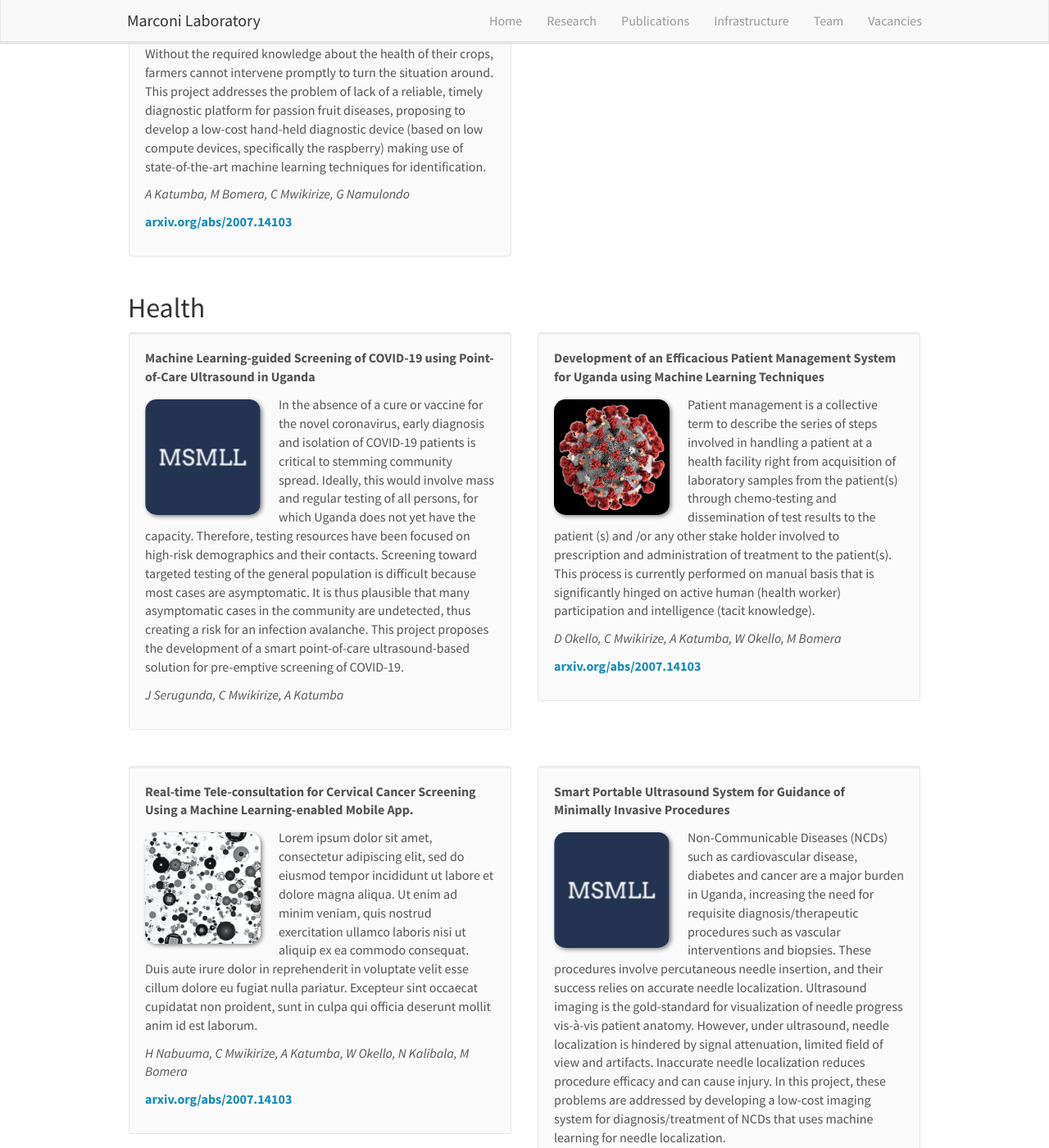
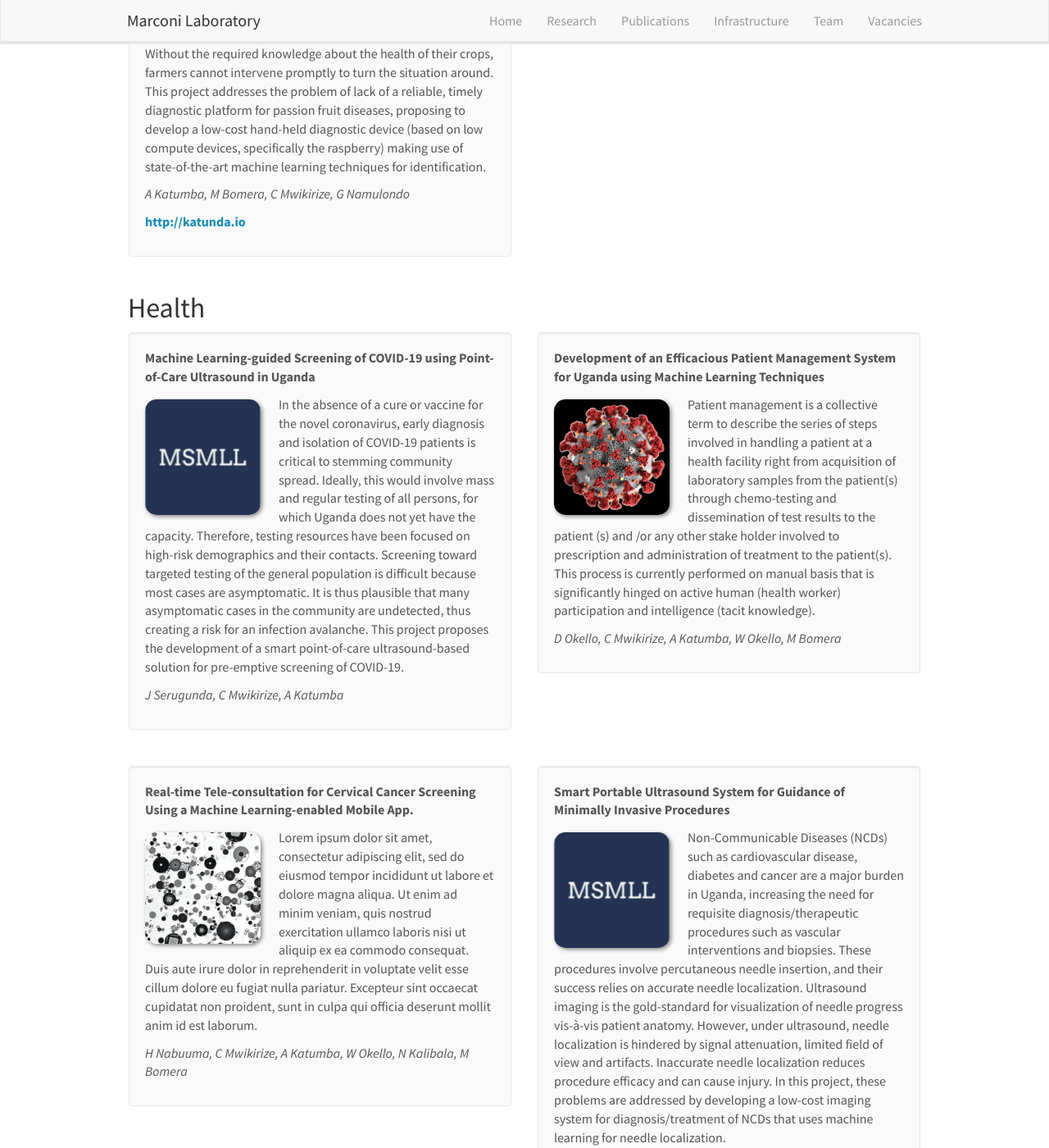
Before and after one commit to msmll/site, a Jekyll site: the page built from _pages/research.md, in a window 1280 px wide and 1400 px high, scrolled down 492 px. Shown: the whole window at 82% size. Built offline with Jekyll 4.4.1, drawn with Linux system fonts in a browser that asks for light colours; nearby versions of some CDN libraries.

Commit message:
Update katunda website

```diff
--- a/_data/agriculture.yml
+++ b/_data/agriculture.yml
@@ -3,7 +3,7 @@
   description: Pests and diseases pose a key challenge to passion fruit farmers across the country. They lead to loss of investment as yields reduce and losses increases. As the majority of the farmers, including passion fruit farmers, in the country are smallholder farmers from low-income households, they do not have sufficient information and means to combat these challenges. Without the required knowledge about the health of their crops, farmers cannot intervene promptly to turn the situation around. This project addresses the problem of lack of a reliable, timely diagnostic platform for passion fruit diseases, proposing to develop a low-cost hand-held diagnostic device (based on low compute devices, specifically the raspberry) making use of state-of-the-art machine learning techniques for identification.
   authors: A Katumba, M Bomera, C Mwikirize, G Namulondo
   link:
-    url: https://arxiv.org/abs/2007.14103
-    display: arxiv.org/abs/2007.14103
+    url: http://katunda.io
+    display: http://katunda.io
   highlight: 1
   news2:
--- a/_data/health.yml
+++ b/_data/health.yml
@@ -13,8 +13,8 @@
   description: Patient management is a collective term to describe the series of steps involved in handling a patient at a health facility right from acquisition of laboratory samples from the patient(s) through chemo-testing and dissemination of test results to the patient (s) and /or any other stake holder involved to prescription and administration of treatment to the patient(s). This process is currently performed on manual basis that is significantly hinged on active human (health worker) participation and intelligence (tacit knowledge).
   authors: D Okello, C Mwikirize, A Katumba, W Okello, M Bomera
   link:
-    url: https://arxiv.org/abs/2007.14103
-    display: arxiv.org/abs/2007.14103
+    url:
+    display:
   highlight: 1
   news2:
 
@@ -23,8 +23,8 @@
   description: Lorem ipsum dolor sit amet, consectetur adipiscing elit, sed do eiusmod tempor incididunt ut labore et dolore magna aliqua. Ut enim ad minim veniam, quis nostrud exercitation ullamco laboris nisi ut aliquip ex ea commodo consequat. Duis aute irure dolor in reprehenderit in voluptate velit esse cillum dolore eu fugiat nulla pariatur. Excepteur sint occaecat cupidatat non proident, sunt in culpa qui officia deserunt mollit anim id est laborum.
   authors: H Nabuuma, C Mwikirize, A Katumba, W Okello, N Kalibala, M Bomera
   link:
-    url: https://arxiv.org/abs/2007.14103
-    display: arxiv.org/abs/2007.14103
+    url:
+    display:
   highlight: 1
   news2:
 
```
